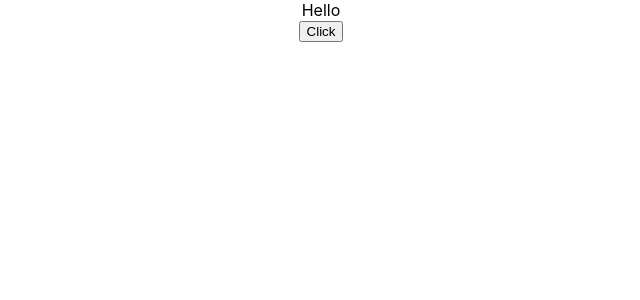
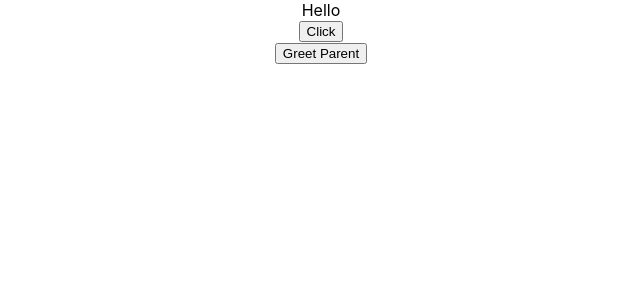
Before and after one commit to niharika293/React-JS-, a React (Create React App) app: page / in a window 1280 px wide. Shown: the top 300 px of the page, without its empty margins (319-959 px from the left). Built offline with nearby package versions, Linux system fonts and the light colour scheme.

Commit message:
Passing method as props

```diff
--- a/src/App.js
+++ b/src/App.js
@@ -9,6 +9,7 @@ import Counter from './Components/Counter';
 import FunctionClick from './Components/FunctionClick';
 import ClassClick from './Components/ClassClick';
 import EventBind from './Components/EventBind';
+import PArentComponent from './Components/PArentComponent';
 
 function App() {
   return (
@@ -31,7 +32,7 @@ function App() {
      {/* <FunctionClick></FunctionClick>
      <ClassClick></ClassClick> */}
       <EventBind></EventBind>
-
+      <PArentComponent></PArentComponent>
     </div>
   );
 }
--- /dev/null
+++ b/src/Components/ChildComponent.js
@@ -0,0 +1,13 @@
+import React from 'react'
+
+function ChildComponent(props) {
+  return (
+    <div>
+        {/* <button onClick={props.greetHandler}>Greet Parent</button> */}
+        {/* ?When passing a parameter use arrow () */}
+        <button onClick={ () => props.greetHandler('child')}>Greet Parent</button>
+    </div>
+  )
+}
+
+export default ChildComponent
--- a/src/Components/EventBind.js
+++ b/src/Components/EventBind.js
@@ -10,21 +10,26 @@ class EventBind extends Component {
 
     //   this.clickHandler = this.clickHandler.bind(this); Method 3
     }
-    // clickHandler(){
+    clickHandler(){
+        // this.setState({
+        //     message : 'Goodbye!'
+        // });
+        console.log("this", this); // this undefined here when used with A.
+    }
+
+    // In normal (), *this* was computed during runtime, Here, the clickHandler() is called via the render (). In render, this = undefined, because render doesn't have it's own this referemce. Hence, returns undefined.
+
+    // In arrow (), Binding of *this* is linked with the lexical scope. Hence, it's convinienet & doesn't return undefined.
+
+
+    // Final approach – To use an arrow () as a class property. Basically change the way you define your method in the class.
+
+    // clickHandler = () => {
     //     this.setState({
     //         message : 'Goodbye!'
     //     });
-    //     console.log("this", this); // this undefined here when used with A. // to be confirmed - since, this refers to global object in js.
+    //     console.log("this", this);
     // }
-
-    // Final approach – To use an arrow () as a class property. Basically change the way you define your method in the class.
-
-    clickHandler = () => {
-        this.setState({
-            message : 'Goodbye!'
-        });
-        console.log("this", this);
-    }
 
     render() {
     return (
--- /dev/null
+++ b/src/Components/PArentComponent.js
@@ -0,0 +1,27 @@
+import React, { Component } from 'react'
+import ChildComponent from './ChildComponent';
+
+class PArentComponent extends Component {
+    constructor(props) {
+      super(props)
+
+      this.state = {
+         parentName : 'parent'
+      }
+      this.greetParent = this.greetParent.bind(this);
+    }
+
+    greetParent(childName){
+        alert(`Hello ${this.state.parentName} from ${childName}`)
+    }
+
+  render() {
+    return (
+      <div>
+          <ChildComponent greetHandler={this.greetParent}></ChildComponent>
+      </div>
+    )
+  }
+}
+
+export default PArentComponent
```
